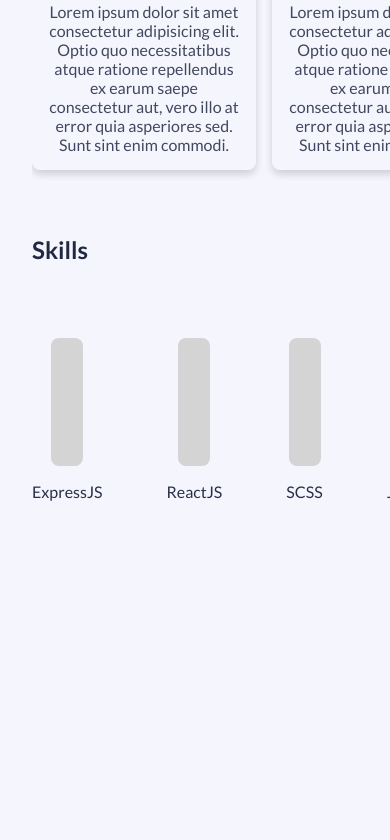
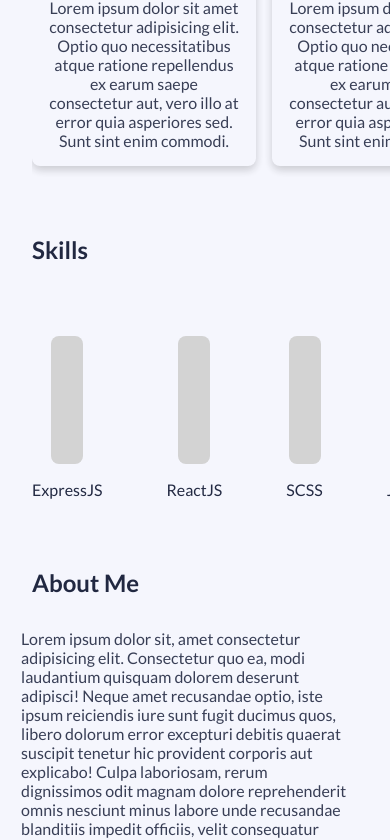
Before and after one commit to vinamrak/portfolio, a React (Create React App) app: page / in a window 390 px wide. Shown: the part 1140-1980 px from the top of the page. Before the commit the page ends 1676 px from the top, so only its background shows below. Built offline with nearby package versions, Linux system fonts and the light colour scheme.

Commit message:
feat: About section finished

```diff
--- a/src/App.jsx
+++ b/src/App.jsx
@@ -1,6 +1,7 @@
 import LandingSection from './components/LandingSection/LandingSection';
 import ProjectSection from './components/ProjectSection/ProjectSection';
 import SkillsSection from './components/SkillsSection/SkillsSection';
+import AboutSection from './components/AboutSection/AboutSection';
 import './App.css';
 
 const App = () => {
@@ -9,6 +10,7 @@
       <LandingSection />
       <ProjectSection />
       <SkillsSection />
+      <AboutSection />
       </main>
   );
 }
--- /dev/null
+++ b/src/components/AboutSection/AboutSection.css
@@ -0,0 +1,12 @@
+.about {
+  min-height: 50vh;
+  padding: 6rem 8rem;
+  box-sizing: border-box;
+}
+
+@media only screen and (max-width: 1045px) {
+  .about {
+    padding: 2rem;
+    min-height: inherit;
+  }
+}
--- /dev/null
+++ b/src/components/AboutSection/AboutSection.jsx
@@ -0,0 +1,62 @@
+import { useEffect } from "react";
+import gsap from "gsap";
+
+// Stylesheets
+import "./AboutSection.css";
+
+const AboutSection = () => {
+  useEffect(() => {
+    const tl = gsap.timeline();
+
+    tl.to("#about-heading", {
+      scrollTrigger: "#about-heading",
+      opacity: 1,
+      duration: 2,
+      delay: 3.5,
+    })
+      .from("#about-heading", {
+        x: -100,
+        duration: 2,
+        delay: -2,
+      })
+      .to("#about-content", {
+        scrollTrigger: "#about-content",
+        opacity: 1,
+        duration: 2,
+        delay: -1,
+      })
+      .from("#about-content", {
+        x: -100,
+        duration: 2,
+        delay: -2,
+      });
+  }, []);
+
+  return (
+    <section className="about" id="about">
+      <header>
+        <h2 className="heading" id="about-heading">
+          About Me
+        </h2>
+      </header>
+      <main>
+        <p className="text" id="about-content">
+          Lorem ipsum dolor sit, amet consectetur adipisicing elit. Consectetur
+          quo ea, modi laudantium quisquam dolorem deserunt adipisci! Neque amet
+          recusandae optio, iste ipsum reiciendis iure sunt fugit ducimus quos,
+          libero dolorum error excepturi debitis quaerat suscipit tenetur hic
+          provident corporis aut explicabo! Culpa laboriosam, rerum dignissimos
+          odit magnam dolore reprehenderit omnis nesciunt minus labore unde
+          recusandae blanditiis impedit officiis, velit consequatur eaque
+          pariatur fuga, corrupti ut minima eius? Consectetur, sapiente nemo a
+          voluptatem voluptatibus, vel cum tenetur id sed enim ad vitae, quasi
+          totam eum maxime incidunt magnam! Autem recusandae aliquam deserunt
+          doloribus consectetur voluptate odio modi reiciendis magnam
+          temporibus?
+        </p>
+      </main>
+    </section>
+  );
+};
+
+export default AboutSection;
```
